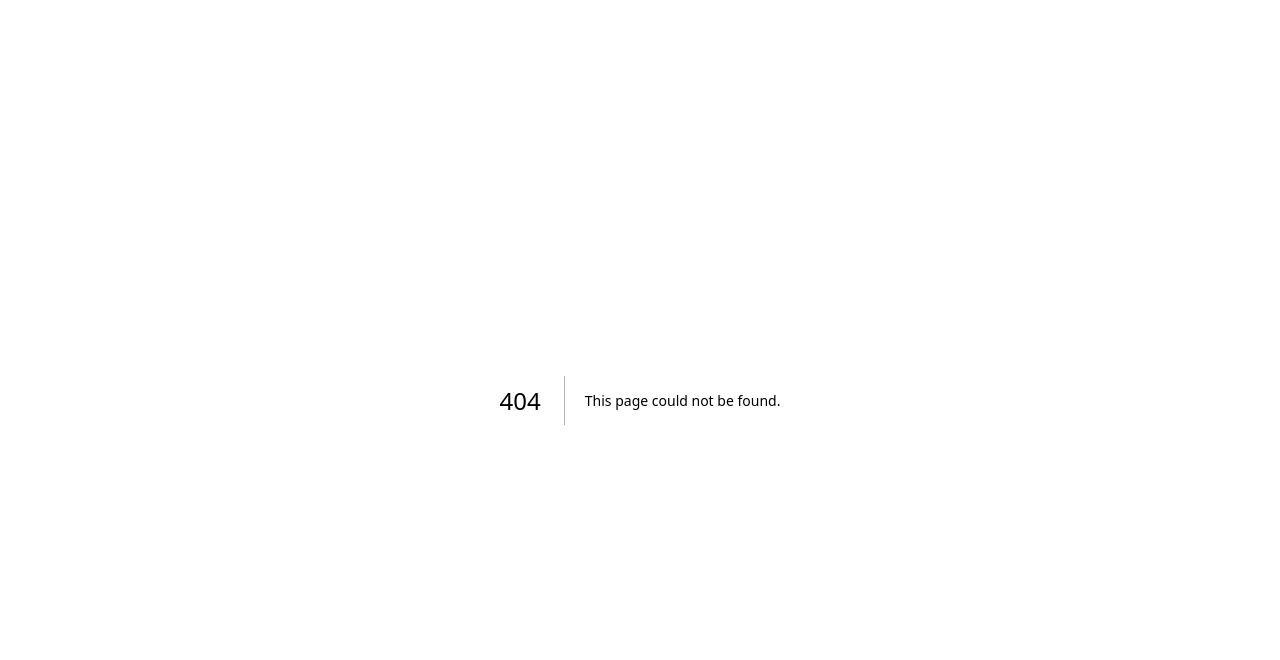
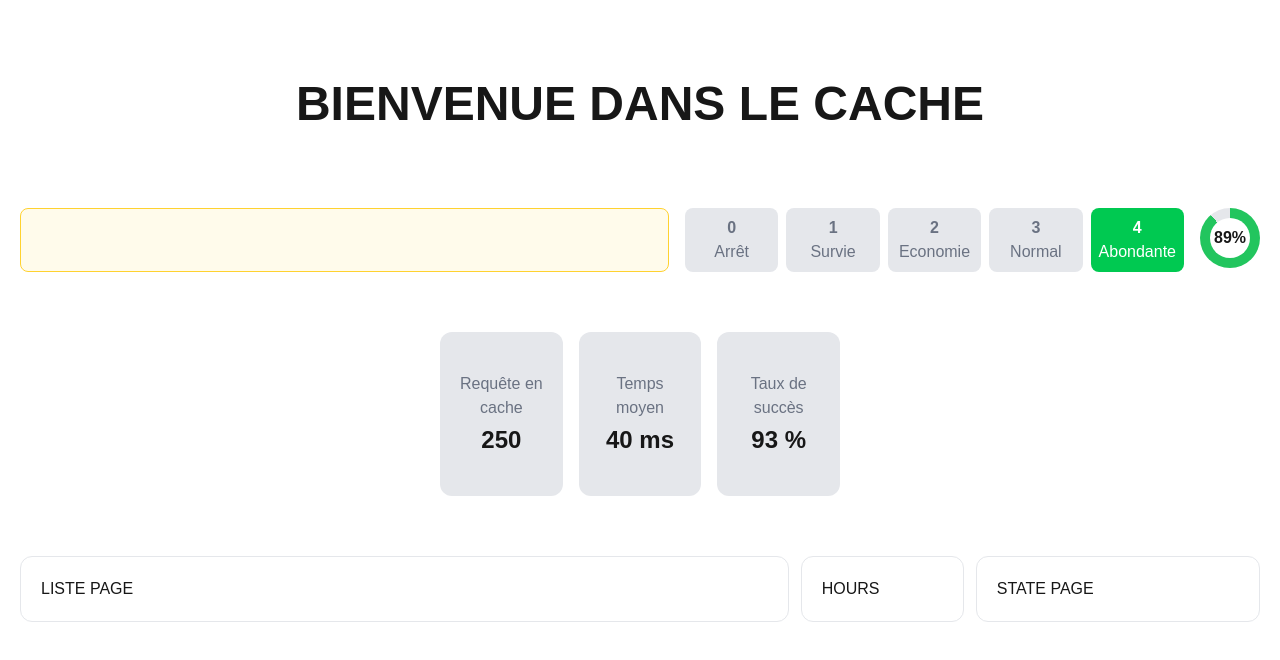
Before and after one commit to Sowin1/serveur-web-adaptatif, a Next.js app in the folder frontend/: page /cache in a window 1280 px wide. Before the commit this address had no page. Shown: the top 660 px of the page. Built offline with nearby package versions, Linux system fonts and the light colour scheme.

Commit message:
Feat/cache energetique predictif (#18)
* squelette page cache

* css des cellules

---------

Co-authored-by: Norio <noriorobin2313@gmail.com>

```diff
--- /dev/null
+++ b/frontend/app/cache/page.tsx
@@ -0,0 +1,13 @@
+//  app/cache/page-cache.tsx
+
+import BatterieInfo from "@/component/BattInfo";
+import ContenuCache from "@/component/Contenu";
+import StatisticCache from "@/component/StatsCache";
+
+export default function Cache(){
+    return <main>
+        <BatterieInfo />
+        <StatisticCache />
+        <ContenuCache />
+    </main>;
+}
--- /dev/null
+++ b/frontend/component/BattInfo.tsx
@@ -0,0 +1,56 @@
+function getPalier(niv: number): 0 | 1 | 2 | 3 | 4 {
+    if (niv < 10) return 0;
+    if (niv < 30) return 1;
+    if (niv < 50) return 2;
+    if (niv < 80) return 3;
+    return 4;
+}
+
+const niv_bat = 89;
+
+const PALIERS = [0, 1, 2, 3, 4] as const;
+
+function getInfoBat(palier: 0 | 1 | 2 | 3 | 4) {
+    switch (palier) {
+        case 0:
+            return { nom: "Arrêt", couleur: "bg-red-500", description: "Le serveur est down", hex: "#EF4444"
+            }
+        case 1:
+            return { nom: "Survie", couleur: "bg-orange-500", description: "...." , hex: "#F97316"}
+        case 2:
+            return { nom: "Economie", couleur: "bg-yellow-500", description: "....B", hex: "#EAB308"}
+        case 3:
+            return { nom: "Normal", couleur: "bg-sky-500", description: "Energie normal chargement des pages disponible en cours", hex: "#0EA5E9" }
+        case 4:
+            return { nom: "Abondante", couleur: "bg-green-500", description: "Energie abondante chargement des pages disponible en cours", hex: "#22C55E" }
+    }
+}
+
+export default function BatterieInfo() {
+    const palier = getPalier(niv_bat);
+    const current_bat = getInfoBat(palier);
+
+    return (
+        <section className="rounded-xl p-5">
+            <h1 className="text-center mb-20 mt-15 text-5xl font-bold">BIENVENUE DANS LE CACHE</h1>
+            <div className="flex flex-lig gap-4">
+                <div className="flex-4 rounded-lg border border-amber-300 bg-amber-50 p-4 text-amber-900"></div>
+                <div className="grid grid-cols-5 gap-2 text-center text-s" > {
+                    PALIERS.map((p =>
+                        <div key={p} className={`rounded-lg p-2 ${p === palier ? `${current_bat.couleur} text-white` : `bg-gray-200 text-gray-500`}`}>
+                            <span className="block text-base font-bold">{p}</span>
+                            {getInfoBat(p).nom}
+                        </div>
+                    ))
+                }
+                </div>
+                <div className="flex h-15 w-15 shrink-0 items-center justify-center rounded-full"
+                    style={{
+                        background: `conic-gradient(${current_bat.hex} ${niv_bat}%, #e5e7eb 0)`,
+                    }}> <div className="flex h-10 w-10 flex-col items-center justify-center rounded-full bg-white">
+                        <span className="text-s font-bold">{niv_bat}%</span>
+                    </div></div>
+            </div>
+        </section>
+    );
+}
--- /dev/null
+++ b/frontend/component/Contenu.tsx
@@ -0,0 +1,24 @@
+type Statut = "frais" | "en_cours" | "a_generer" | "a_regenerer";
+
+const pages: { nom: string; heure: string; statut: Statut }[] = [
+  { nom: "/accueil", heure: "16:02", statut: "frais" },
+  { nom: "/catalogue", heure: "16:02", statut: "frais" },
+  { nom: "/rapport-mensuel.pdf", heure: "15:40", statut: "a_regenerer" },
+  { nom: "/profil/utilisateur42", heure: "16:15", statut: "en_cours" },
+  { nom: "/menu", heure: "", statut: "a_generer"}
+];
+export default function ContenuCache(){
+    return (
+        <section className="rounded-xl p-5 flex gap-3">
+            <div className="flex-6 rounded-xl border border-gray-200 p-5">LISTE PAGE
+                <table></table>
+            </div>
+            <div className="flex-1 rounded-xl border border-gray-200 p-5">HOURS
+                <table></table>
+            </div>
+            <div className="flex-2 rounded-xl border border-gray-200 p-5">STATE PAGE
+                <table></table>
+            </div>
+        </section>
+    );
+}
--- /dev/null
+++ b/frontend/component/StatsCache.tsx
@@ -0,0 +1,18 @@
+export default function StatisticCache() {
+    return (
+        <section className="flex gap-4 p-10">
+            <div className="flex-1 rounded-xl p-4 bg-gray-200 ml-100 pt-10 pb-10 text-center">
+                <p className="text-s text-gray-500">Requête en cache</p>
+                <p className="mt-1 text-2xl font-bold">250</p>
+            </div>
+            <div className="flex-1 rounded-xl p-4 bg-gray-200 pt-10 pb-10 text-center">
+                <p className="text-s text-gray-500">Temps moyen</p>
+                <p className="mt-1 text-2xl font-bold">40 ms</p>
+            </div>
+            <div className="flex-1 rounded-xl p-4 bg-gray-200 mr-100 pt-10 pb-10 text-center">
+                <p className="text-s text-gray-500">Taux de succès</p>
+                <p className="mt-1 text-2xl font-bold">93 %</p>
+            </div>
+        </section>
+    );
+}
```
